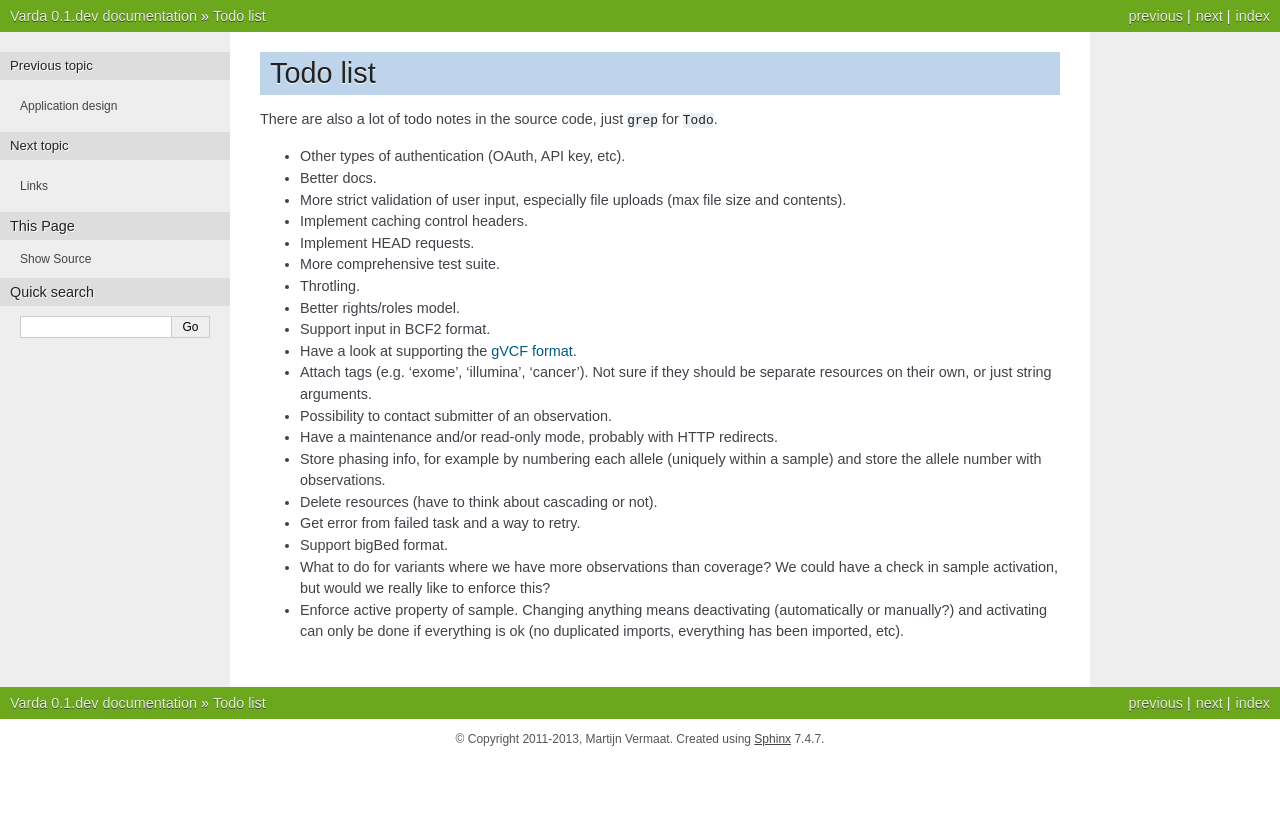
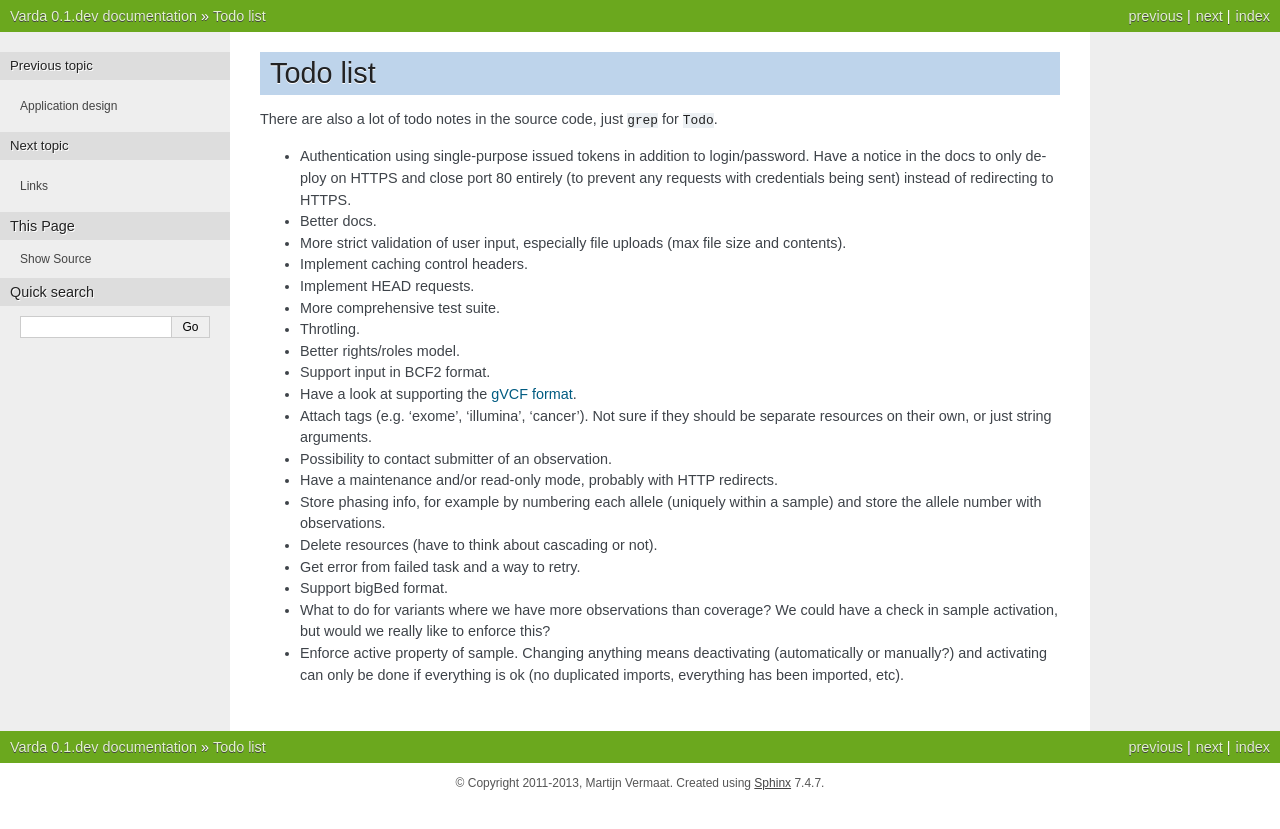
Before and after one commit to varda/varda, a Sphinx documentation site: the page built from doc/todo.rst, in a window 1280 px wide. Shown: the top 829 px of the page. Built offline with Sphinx 7.4.7, drawn with Linux system fonts in a browser that asks for light colours; pages that are not in the unit, such as notebooks, are missing from menus.

Commit message:
Todo note

```diff
--- a/doc/todo.rst
+++ b/doc/todo.rst
@@ -4,7 +4,10 @@ Todo list
 There are also a lot of todo notes in the source code, just ``grep`` for
 ``Todo``.
 
-* Other types of authentication (OAuth, API key, etc).
+* Authentication using single-purpose issued tokens in addition to
+  login/password. Have a notice in the docs to only deploy on HTTPS and close
+  port 80 entirely (to prevent any requests with credentials being sent)
+  instead of redirecting to HTTPS.
 * Better docs.
 * More strict validation of user input, especially file uploads (max file size
   and contents).
```
